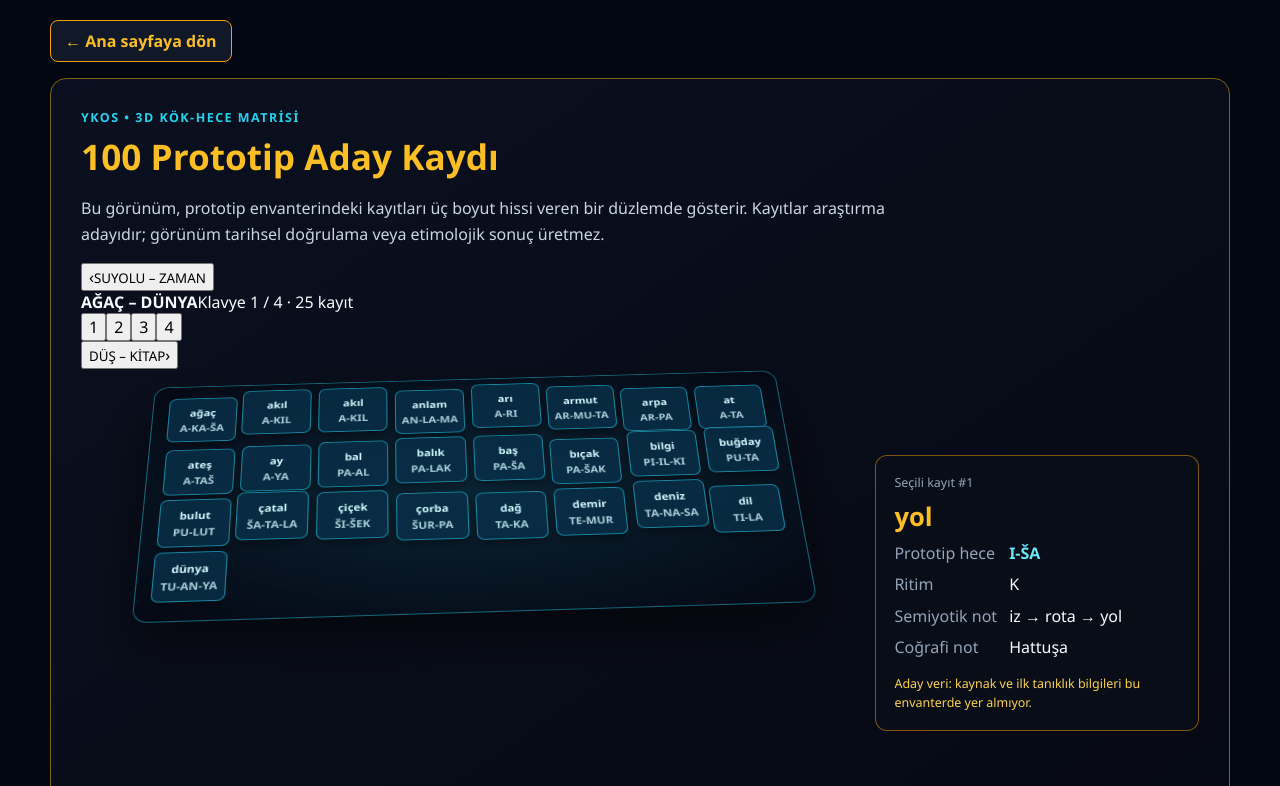
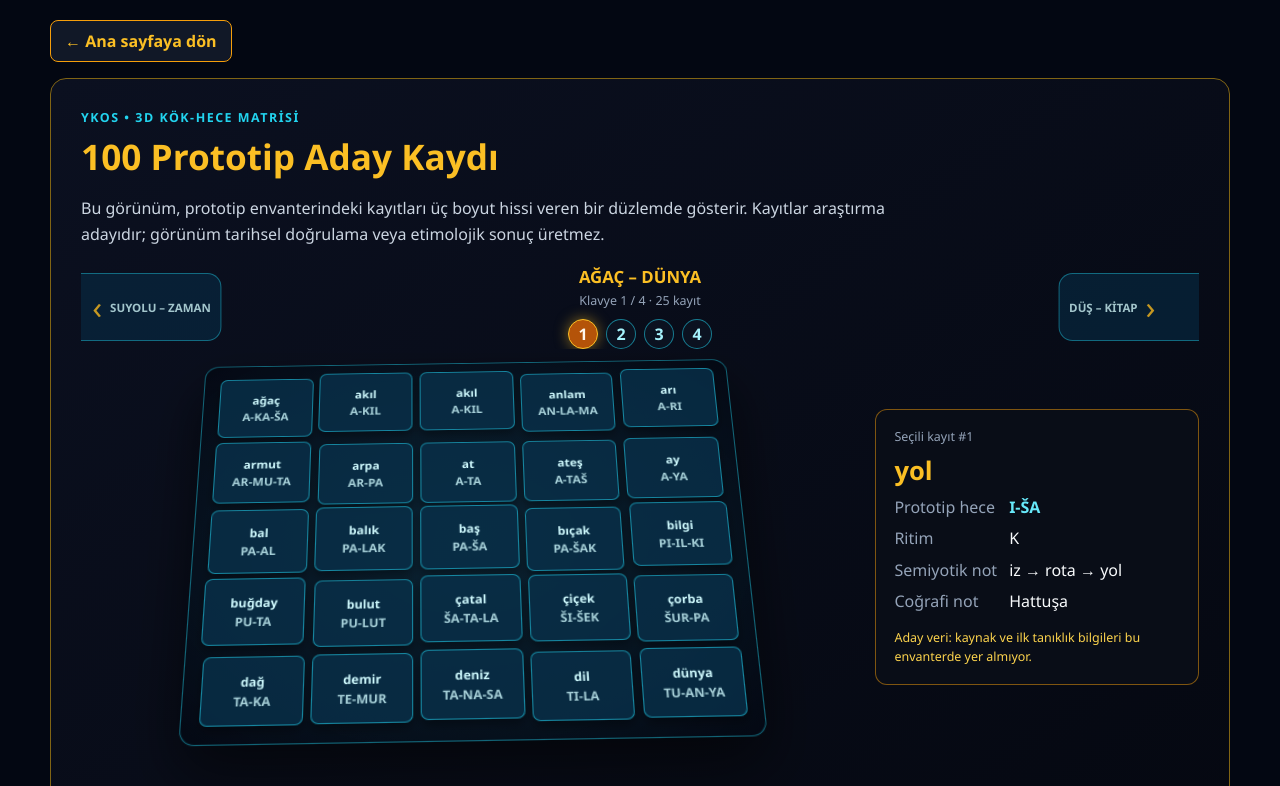
Before and after one commit to yasarkaba34-design/ykos-frontend, a React (Vite) app: page /matrix-3d in a window 1280 px wide. Shown: the top 786 px of the page. Built offline with nearby package versions, Linux system fonts and the light colour scheme; no server answers.

Commit message:
Çoklu klavye geçişlerini ve kulak görünümünü biçimlendir

```diff
--- a/src/pages/ProtoRoots3DMatrix.css
+++ b/src/pages/ProtoRoots3DMatrix.css
@@ -211,3 +211,171 @@
     margin-top: 86px !important;
   }
 }
+
+
+/* Çoklu 3D klavye geçişi: komşu klavyelerin kulakları ve numaralı seçim. */
+.proto-keyboard-switcher {
+  display: grid;
+  grid-template-columns: minmax(90px, 0.32fr) minmax(220px, 1fr) minmax(90px, 0.32fr);
+  align-items: center;
+  gap: 12px;
+  margin: 18px 0 4px;
+  overflow: hidden;
+}
+
+.proto-keyboard-ear {
+  min-height: 68px;
+  border: 1px solid rgba(34, 211, 238, 0.55);
+  border-radius: 14px;
+  background: rgba(8, 47, 73, 0.72);
+  color: #cffafe;
+  cursor: pointer;
+  display: flex;
+  align-items: center;
+  gap: 8px;
+  padding: 10px;
+  opacity: 0.78;
+  transition: opacity 150ms ease, transform 150ms ease;
+}
+
+.proto-keyboard-ear:hover,
+.proto-keyboard-ear:focus-visible {
+  opacity: 1;
+}
+
+.proto-keyboard-ear-left {
+  justify-content: flex-end;
+  transform: translateX(-34%);
+}
+
+.proto-keyboard-ear-right {
+  justify-content: flex-start;
+  transform: translateX(34%);
+}
+
+.proto-keyboard-ear-left:hover,
+.proto-keyboard-ear-left:focus-visible {
+  transform: translateX(-27%);
+}
+
+.proto-keyboard-ear-right:hover,
+.proto-keyboard-ear-right:focus-visible {
+  transform: translateX(27%);
+}
+
+.proto-keyboard-ear span {
+  color: #fbbf24;
+  font-size: 2rem;
+  line-height: 1;
+}
+
+.proto-keyboard-ear small {
+  font-size: 0.72rem;
+  font-weight: 800;
+}
+
+.proto-keyboard-current {
+  text-align: center;
+}
+
+.proto-keyboard-current strong {
+  display: block;
+  color: #fbbf24;
+  font-size: 1.05rem;
+}
+
+.proto-keyboard-current > span {
+  display: block;
+  margin-top: 4px;
+  color: #94a3b8;
+  font-size: 0.78rem;
+}
+
+.proto-keyboard-dots {
+  display: flex;
+  justify-content: center;
+  gap: 8px;
+  margin-top: 10px;
+}
+
+.proto-keyboard-dots button {
+  width: 30px;
+  height: 30px;
+  border: 1px solid rgba(34, 211, 238, 0.55);
+  border-radius: 50%;
+  background: #0b1220;
+  color: #a5f3fc;
+  font-weight: 800;
+  cursor: pointer;
+}
+
+.proto-keyboard-dots button.is-active {
+  border-color: #fbbf24;
+  background: #b45309;
+  color: #fff7ed;
+  box-shadow: 0 0 14px rgba(251, 191, 36, 0.5);
+}
+
+@media (min-width: 769px) {
+  .proto-matrix-stage {
+    min-height: 430px !important;
+  }
+
+  .proto-matrix-grid {
+    grid-template-columns: repeat(5, minmax(76px, 1fr)) !important;
+    width: min(100%, 520px) !important;
+    transform: rotateX(20deg) rotateZ(-1deg) !important;
+  }
+
+  .proto-matrix-grid button {
+    min-height: 64px !important;
+    font-size: 0.72rem !important;
+  }
+
+  .proto-matrix-detail {
+    margin-top: 56px !important;
+  }
+}
+
+@media (max-width: 768px) {
+  .proto-keyboard-switcher {
+    grid-template-columns: 58px minmax(0, 1fr) 58px;
+    gap: 4px;
+    margin-top: 14px;
+  }
+
+  .proto-keyboard-ear {
+    min-height: 58px;
+    padding: 5px;
+  }
+
+  .proto-keyboard-ear-left {
+    transform: translateX(-42%);
+  }
+
+  .proto-keyboard-ear-right {
+    transform: translateX(42%);
+  }
+
+  .proto-keyboard-ear small {
+    display: none;
+  }
+
+  .proto-keyboard-current strong {
+    font-size: 0.9rem;
+  }
+
+  .proto-keyboard-current > span {
+    font-size: 0.7rem;
+  }
+
+  .proto-keyboard-dots {
+    gap: 6px;
+    margin-top: 7px;
+  }
+
+  .proto-keyboard-dots button {
+    width: 28px;
+    height: 28px;
+  }
+}
```
